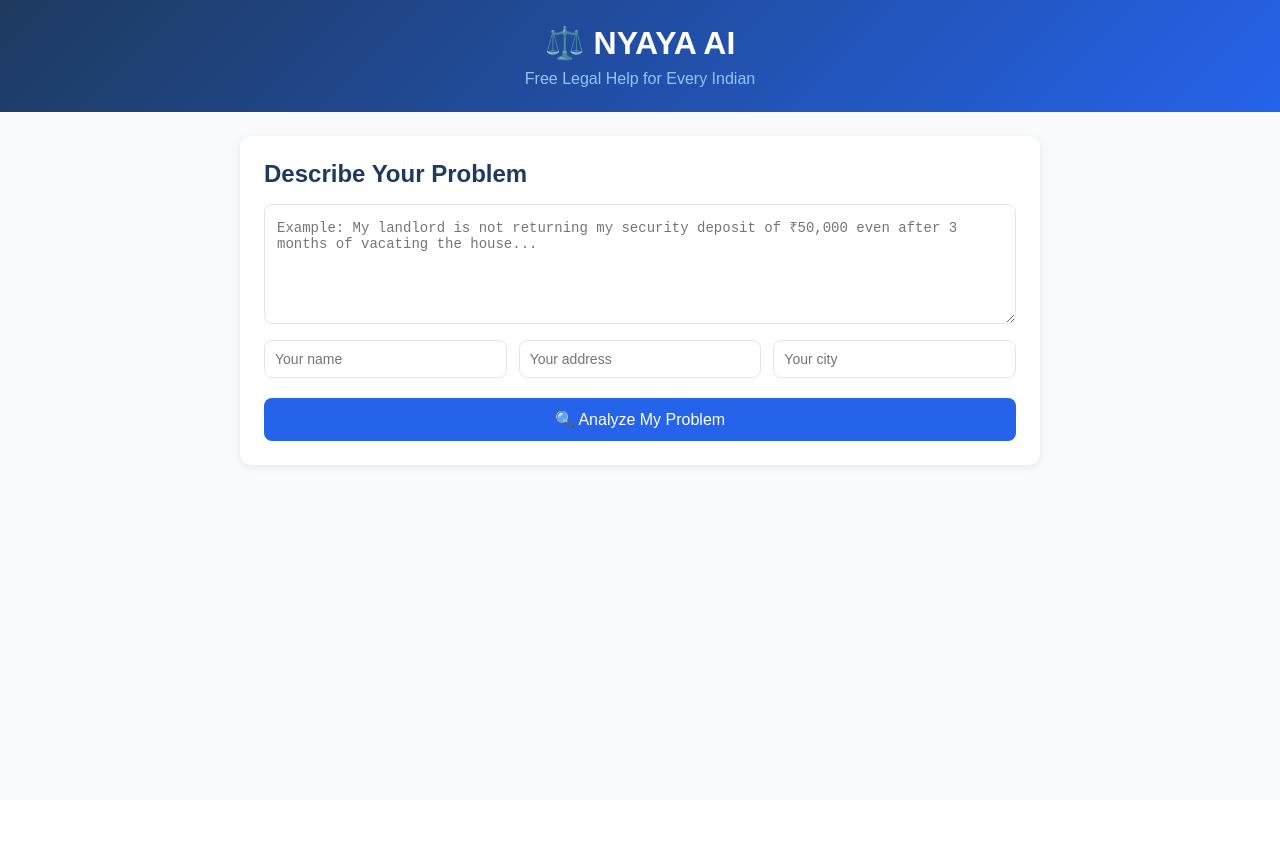
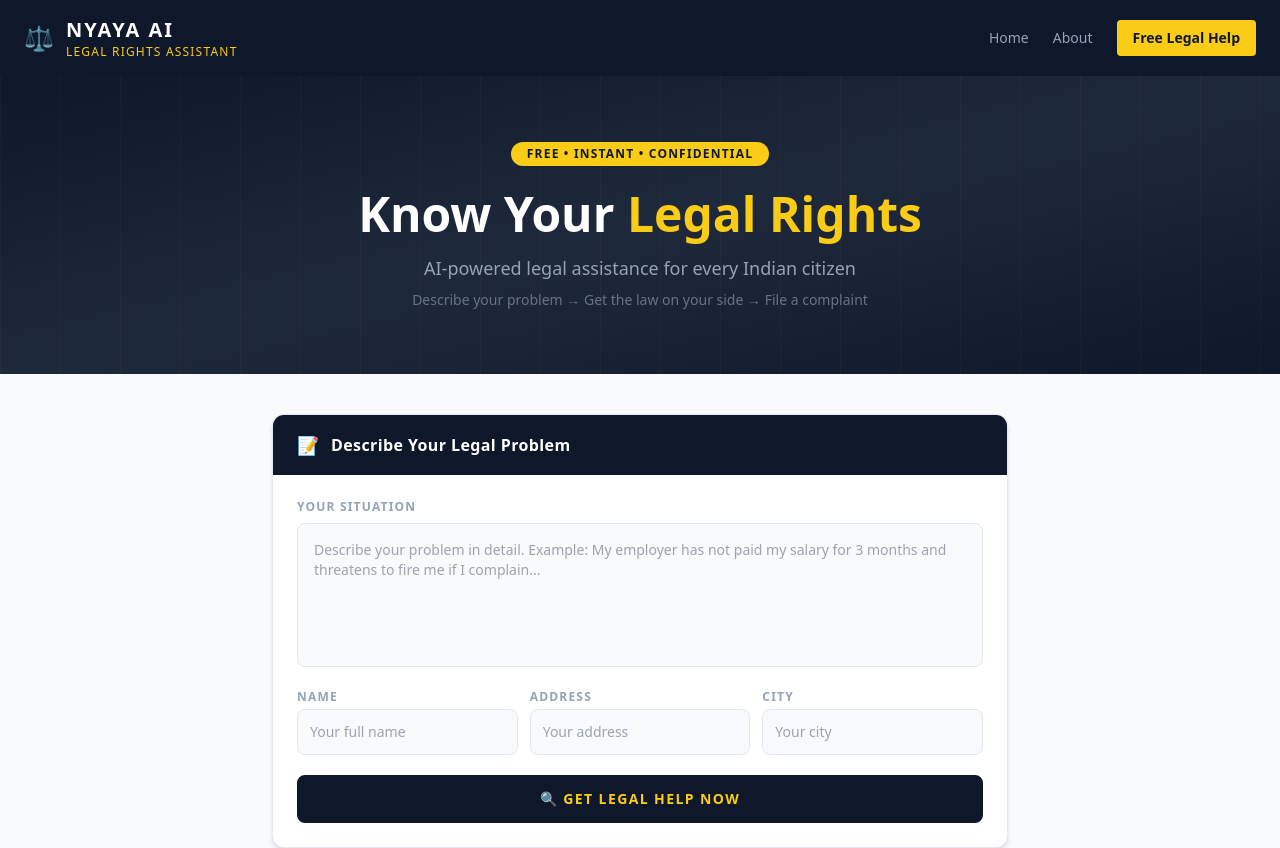
Before and after one commit to arathivrvenkatesh/nyaya-ai, a React (Create React App) app in the folder frontend/: page / in a window 1280 px wide. Shown: the top 848 px of the page. Before the commit the page ends 800 px from the top, so only its background shows below. Built offline with nearby package versions, Linux system fonts and the light colour scheme.

Commit message:
Beautiful professional UI with Tailwind

```diff
--- a/frontend/package.json
+++ b/frontend/package.json
@@ -39,5 +39,10 @@
       "last 1 firefox version",
       "last 1 safari version"
     ]
+  },
+  "devDependencies": {
+    "autoprefixer": "^10.4.27",
+    "postcss": "^8.5.8",
+    "tailwindcss": "^3.4.1"
   }
 }
--- /dev/null
+++ b/frontend/postcss.config.js
@@ -0,0 +1,6 @@
+module.exports = {
+  plugins: {
+    tailwindcss: {},
+    autoprefixer: {},
+  },
+}
--- a/frontend/src/App.css
+++ /dev/null
@@ -1,38 +0,0 @@
-.App {
-  text-align: center;
-}
-
-.App-logo {
-  height: 40vmin;
-  pointer-events: none;
-}
-
-@media (prefers-reduced-motion: no-preference) {
-  .App-logo {
-    animation: App-logo-spin infinite 20s linear;
-  }
-}
-
-.App-header {
-  background-color: #282c34;
-  min-height: 100vh;
-  display: flex;
-  flex-direction: column;
-  align-items: center;
-  justify-content: center;
-  font-size: calc(10px + 2vmin);
-  color: white;
-}
-
-.App-link {
-  color: #61dafb;
-}
-
-@keyframes App-logo-spin {
-  from {
-    transform: rotate(0deg);
-  }
-  to {
-    transform: rotate(360deg);
-  }
-}
--- a/frontend/src/App.js
+++ b/frontend/src/App.js
@@ -1,6 +1,5 @@
 import React, { useState } from 'react';
 import axios from 'axios';
-import './App.css';
 
 const API = 'https://nyaya-ai-backend.onrender.com';
 
@@ -17,30 +16,16 @@
   const [error, setError] = useState(null);
 
   const analyze = async () => {
-    if (!text.trim()) {
-      setError('Please describe your problem first');
-      return;
-    }
-    setLoading(true);
-    setError(null);
-    setResult(null);
-    setLetter(null);
-    setCenters([]);
+    if (!text.trim()) { setError('Please describe your problem first'); return; }
+    setLoading(true); setError(null); setResult(null); setLetter(null); setCenters([]);
     try {
-      const res = await axios.post(`${API}/analyze`, {
-        text,
-        language: 'english'
-      });
+      const res = await axios.post(`${API}/analyze`, { text, language: 'english' });
       setResult(res.data);
-
-      // Also fetch legal centers
       if (city) {
         const centersRes = await axios.get(`${API}/legal-centers?city=${city}`);
         setCenters(centersRes.data.centers);
       }
-    } catch (err) {
-      setError('Something went wrong. Make sure your backend is running!');
-    }
+    } catch (err) { setError('Something went wrong. Please try again!'); }
     setLoading(false);
   };
 
@@ -49,16 +34,13 @@
     setLetterLoading(true);
     try {
       const res = await axios.post(`${API}/generate-letter`, {
-        text,
-        category: result.analysis.category,
+        text, category: result.analysis.category,
         law_sections: result.analysis.law_sections,
         user_name: name || 'The Complainant',
         user_address: address || 'Address of Complainant'
       });
       setLetter(res.data.letter);
-    } catch (err) {
-      setError('Could not generate letter. Try again!');
-    }
+    } catch (err) { setError('Could not generate letter. Try again!'); }
     setLetterLoading(false);
   };
 
@@ -73,168 +55,243 @@
   };
 
   const getStressColor = (score) => {
-    if (score <= 3) return '#22c55e';
-    if (score <= 6) return '#f59e0b';
-    return '#ef4444';
+    if (score <= 3) return 'bg-green-600';
+    if (score <= 6) return 'bg-yellow-500';
+    return 'bg-red-600';
   };
 
   return (
-    <div style={{ minHeight: '100vh', background: '#f8fafc', fontFamily: 'Arial, sans-serif' }}>
+    <div className="min-h-screen bg-slate-50">
 
-      {/* Header */}
-      <div style={{ background: 'linear-gradient(135deg, #1e3a5f, #2563eb)', padding: '24px', textAlign: 'center' }}>
-        <h1 style={{ color: 'white', fontSize: '2rem', margin: 0 }}>⚖️ NYAYA AI</h1>
-        <p style={{ color: '#93c5fd', margin: '8px 0 0' }}>Free Legal Help for Every Indian</p>
+      {/* Navbar */}
+      <nav className="bg-slate-900 px-6 py-4 flex items-center justify-between shadow-lg">
+        <div className="flex items-center gap-3">
+          <span className="text-2xl">⚖️</span>
+          <div>
+            <h1 className="text-white font-bold text-xl tracking-widest">NYAYA AI</h1>
+            <p className="text-yellow-400 text-xs tracking-widest uppercase">Legal Rights Assistant</p>
+          </div>
+        </div>
+        <div className="hidden md:flex items-center gap-6 text-slate-400 text-sm">
+          <span className="hover:text-yellow-400 cursor-pointer transition">Home</span>
+          <span className="hover:text-yellow-400 cursor-pointer transition">About</span>
+          <span className="bg-yellow-400 text-slate-900 px-4 py-2 rounded font-semibold text-sm hover:bg-yellow-300 cursor-pointer transition">Free Legal Help</span>
+        </div>
+      </nav>
+
+      {/* Hero */}
+      <div className="bg-gradient-to-br from-slate-900 via-slate-800 to-slate-900 py-16 px-6 text-center relative overflow-hidden">
+        <div className="absolute inset-0 opacity-5" style={{backgroundImage: 'repeating-linear-gradient(90deg, #c9a84c 0px, #c9a84c 1px, transparent 1px, transparent 60px)'}}></div>
+        <div className="relative z-10 max-w-2xl mx-auto">
+          <div className="inline-block bg-yellow-400 text-slate-900 text-xs font-bold px-4 py-1 rounded-full tracking-widest uppercase mb-6">
+            Free • Instant • Confidential
+          </div>
+          <h2 className="text-white text-4xl md:text-5xl font-bold mb-4 leading-tight">
+            Know Your <span className="text-yellow-400">Legal Rights</span>
+          </h2>
+          <p className="text-slate-400 text-lg mb-2">
+            AI-powered legal assistance for every Indian citizen
+          </p>
+          <p className="text-slate-500 text-sm">
+            Describe your problem → Get the law on your side → File a complaint
+          </p>
+        </div>
       </div>
 
       {/* Main Content */}
-      <div style={{ maxWidth: '800px', margin: '0 auto', padding: '24px' }}>
+      <div className="max-w-3xl mx-auto px-4 py-10">
 
-        {/* Input Section */}
-        <div style={{ background: 'white', borderRadius: '12px', padding: '24px', marginBottom: '24px', boxShadow: '0 2px 8px rgba(0,0,0,0.08)' }}>
-          <h2 style={{ margin: '0 0 16px', color: '#1e3a5f' }}>Describe Your Problem</h2>
-
+        {/* Input Card */}
+        <div className="bg-white rounded-xl shadow-md border border-slate-200 overflow-hidden mb-8">
+          <div className="bg-slate-900 px-6 py-4 flex items-center gap-3">
+            <span className="text-yellow-400 text-lg">📝</span>
+            <h3 className="text-white font-semibold tracking-wide">Describe Your Legal Problem</h3>
+          </div>
+          <div className="p-6">
+            <p className="text-xs font-bold tracking-widest text-slate-400 uppercase mb-2">Your Situation</p>
             <textarea
               value={text}
               onChange={e => setText(e.target.value)}
-            placeholder="Example: My landlord is not returning my security deposit of ₹50,000 even after 3 months of vacating the house..."
-            style={{ width: '100%', height: '120px', padding: '12px', borderRadius: '8px', border: '1px solid #e2e8f0', fontSize: '14px', resize: 'vertical', boxSizing: 'border-box' }}
+              placeholder="Describe your problem in detail. Example: My employer has not paid my salary for 3 months and threatens to fire me if I complain..."
+              className="w-full h-36 p-4 border border-slate-200 rounded-lg text-sm text-slate-700 bg-slate-50 resize-none focus:outline-none focus:border-yellow-400 focus:ring-2 focus:ring-yellow-100 transition"
             />
-
-          <div style={{ display: 'grid', gridTemplateColumns: '1fr 1fr 1fr', gap: '12px', margin: '12px 0' }}>
+            <div className="grid grid-cols-1 md:grid-cols-3 gap-3 mt-4">
+              {[
+                { val: name, set: setName, placeholder: 'Your full name', label: 'Name' },
+                { val: address, set: setAddress, placeholder: 'Your address', label: 'Address' },
+                { val: city, set: setCity, placeholder: 'Your city', label: 'City' },
+              ].map((f, i) => (
+                <div key={i}>
+                  <p className="text-xs font-bold tracking-widest text-slate-400 uppercase mb-1">{f.label}</p>
                   <input
-              value={name}
-              onChange={e => setName(e.target.value)}
-              placeholder="Your name"
-              style={{ padding: '10px', borderRadius: '8px', border: '1px solid #e2e8f0', fontSize: '14px' }}
-            />
-            <input
-              value={address}
-              onChange={e => setAddress(e.target.value)}
-              placeholder="Your address"
-              style={{ padding: '10px', borderRadius: '8px', border: '1px solid #e2e8f0', fontSize: '14px' }}
-            />
-            <input
-              value={city}
-              onChange={e => setCity(e.target.value)}
-              placeholder="Your city"
-              style={{ padding: '10px', borderRadius: '8px', border: '1px solid #e2e8f0', fontSize: '14px' }}
+                    type="text"
+                    value={f.val}
+                    onChange={e => f.set(e.target.value)}
+                    placeholder={f.placeholder}
+                    className="w-full p-3 border border-slate-200 rounded-lg text-sm text-slate-700 bg-slate-50 focus:outline-none focus:border-yellow-400 focus:ring-2 focus:ring-yellow-100 transition"
                   />
                 </div>
-
-          {error && <p style={{ color: '#ef4444', margin: '8px 0' }}>{error}</p>}
-
+              ))}
+            </div>
+            {error && (
+              <div className="mt-4 bg-red-50 border-l-4 border-red-500 text-red-700 px-4 py-3 rounded text-sm">
+                ⚠️ {error}
+              </div>
+            )}
             <button
               onClick={analyze}
               disabled={loading}
-            style={{ background: '#2563eb', color: 'white', border: 'none', padding: '12px 32px', borderRadius: '8px', fontSize: '16px', cursor: 'pointer', width: '100%', marginTop: '8px' }}
+              className="mt-5 w-full bg-slate-900 hover:bg-yellow-400 text-yellow-400 hover:text-slate-900 border-2 border-slate-900 font-bold py-3 rounded-lg tracking-widest uppercase text-sm transition-all duration-200 disabled:opacity-50 disabled:cursor-not-allowed"
             >
-            {loading ? 'Analyzing...' : '🔍 Analyze My Problem'}
+              {loading ? '⏳ Analyzing Your Problem...' : '🔍 Get Legal Help Now'}
             </button>
           </div>
+        </div>
 
-        {/* Results Section */}
         {result && (
-          <div>
-            {/* Stress Score */}
-            <div style={{ background: 'white', borderRadius: '12px', padding: '24px', marginBottom: '16px', boxShadow: '0 2px 8px rgba(0,0,0,0.08)' }}>
-              <h3 style={{ margin: '0 0 12px', color: '#1e3a5f' }}>Legal Stress Score</h3>
-              <div style={{ display: 'flex', alignItems: 'center', gap: '16px' }}>
-                <div style={{ width: '64px', height: '64px', borderRadius: '50%', background: getStressColor(result.analysis.stress_score), display: 'flex', alignItems: 'center', justifyContent: 'center', color: 'white', fontSize: '24px', fontWeight: 'bold' }}>
+          <div className="space-y-6">
+
+            {/* Case Assessment */}
+            <div className="bg-white rounded-xl shadow-md border border-slate-200 overflow-hidden">
+              <div className="bg-slate-900 px-6 py-4 flex items-center gap-3">
+                <span className="text-yellow-400 text-lg">📊</span>
+                <h3 className="text-white font-semibold tracking-wide">Case Assessment</h3>
+              </div>
+              <div className="p-6 flex items-center gap-6">
+                <div className={`${getStressColor(result.analysis.stress_score)} w-20 h-20 rounded-full flex items-center justify-center text-white text-3xl font-bold shadow-lg flex-shrink-0`}>
                   {result.analysis.stress_score}
                 </div>
                 <div>
-                  <p style={{ margin: 0, fontWeight: 'bold' }}>
-                    {result.analysis.stress_score >= 7 ? 'High Stress Detected' : result.analysis.stress_score >= 4 ? 'Moderate Stress' : 'Low Stress'}
+                  <p className="text-xs font-bold tracking-widest text-slate-400 uppercase mb-1">Stress Level</p>
+                  <p className="font-bold text-lg text-slate-800 mb-1">
+                    {result.analysis.stress_score >= 7 ? '🔴 High Distress Detected' : result.analysis.stress_score >= 4 ? '🟡 Moderate Stress' : '🟢 Low Stress'}
                   </p>
-                  <p style={{ margin: '4px 0 0', color: '#64748b', fontSize: '14px' }}>
-                    Category: <strong>{result.analysis.category}</strong>
-                    {result.analysis.urgent && <span style={{ marginLeft: '8px', background: '#fef2f2', color: '#ef4444', padding: '2px 8px', borderRadius: '4px', fontSize: '12px' }}>🚨 URGENT</span>}
+                  <p className="text-slate-500 text-sm">
+                    Category: <span className="font-bold text-slate-800 capitalize">{result.analysis.category}</span>
+                    {result.analysis.urgent && (
+                      <span className="ml-2 bg-red-100 text-red-700 text-xs font-bold px-2 py-1 rounded uppercase tracking-wide border border-red-200">
+                        🚨 Urgent
+                      </span>
+                    )}
                   </p>
                 </div>
               </div>
             </div>
 
-            {/* Your Rights */}
-            <div style={{ background: 'white', borderRadius: '12px', padding: '24px', marginBottom: '16px', boxShadow: '0 2px 8px rgba(0,0,0,0.08)' }}>
-              <h3 style={{ margin: '0 0 12px', color: '#1e3a5f' }}>⚖️ Your Legal Rights</h3>
-              <p style={{ margin: '0 0 12px', lineHeight: '1.6' }}>{result.analysis.rights}</p>
-              <h4 style={{ margin: '16px 0 8px', color: '#1e3a5f' }}>Relevant Law Sections</h4>
-              <div style={{ display: 'flex', flexWrap: 'wrap', gap: '8px' }}>
+            {/* Legal Rights */}
+            <div className="bg-white rounded-xl shadow-md border border-slate-200 overflow-hidden">
+              <div className="bg-slate-900 px-6 py-4 flex items-center gap-3">
+                <span className="text-yellow-400 text-lg">⚖️</span>
+                <h3 className="text-white font-semibold tracking-wide">Your Legal Rights</h3>
+              </div>
+              <div className="p-6">
+                <p className="text-xs font-bold tracking-widest text-slate-400 uppercase mb-2">Rights Explanation</p>
+                <p className="text-slate-600 leading-relaxed mb-6">{result.analysis.rights}</p>
+                <p className="text-xs font-bold tracking-widest text-slate-400 uppercase mb-3">Applicable Law Sections</p>
+                <div className="flex flex-wrap gap-2 mb-6">
                   {result.analysis.law_sections.map((s, i) => (
-                  <span key={i} style={{ background: '#eff6ff', color: '#2563eb', padding: '4px 12px', borderRadius: '20px', fontSize: '13px' }}>{s}</span>
+                    <span key={i} className="bg-slate-100 text-slate-700 border border-slate-200 px-3 py-1 rounded text-sm font-medium">
+                      {s}
+                    </span>
                   ))}
                 </div>
-              <h4 style={{ margin: '16px 0 8px', color: '#1e3a5f' }}>Next Steps</h4>
-              <p style={{ margin: 0, lineHeight: '1.6', color: '#475569' }}>{result.analysis.next_steps}</p>
+                <p className="text-xs font-bold tracking-widest text-slate-400 uppercase mb-2">Recommended Next Steps</p>
+                <p className="text-slate-600 leading-relaxed">{result.analysis.next_steps}</p>
+              </div>
             </div>
 
-            {/* Mental Health Support */}
+            {/* Mental Health */}
             {result.mental_health_support && (
-              <div style={{ background: '#fef3c7', borderRadius: '12px', padding: '24px', marginBottom: '16px', border: '1px solid #fcd34d' }}>
-                <h3 style={{ margin: '0 0 8px', color: '#92400e' }}>💛 We Care About You</h3>
-                <p style={{ margin: '0 0 4px' }}>{result.mental_health_support.message}</p>
-                <p style={{ margin: '0 0 4px' }}>{result.mental_health_support.suggestion}</p>
-                <p style={{ margin: 0, fontWeight: 'bold' }}>📞 {result.mental_health_support.helpline}</p>
+              <div className="bg-amber-50 rounded-xl border border-amber-200 border-l-4 border-l-yellow-400 p-6">
+                <p className="text-xs font-bold tracking-widest text-yellow-600 uppercase mb-2">Wellbeing Support</p>
+                <p className="font-bold text-amber-800 text-lg mb-2">💛 We Care About Your Wellbeing</p>
+                <p className="text-amber-700 mb-2 text-sm">{result.mental_health_support.suggestion}</p>
+                <p className="font-bold text-amber-800">📞 {result.mental_health_support.helpline}</p>
               </div>
             )}
 
             {/* Helplines */}
-            <div style={{ background: 'white', borderRadius: '12px', padding: '24px', marginBottom: '16px', boxShadow: '0 2px 8px rgba(0,0,0,0.08)' }}>
-              <h3 style={{ margin: '0 0 12px', color: '#1e3a5f' }}>📞 Helplines</h3>
+            <div className="bg-white rounded-xl shadow-md border border-slate-200 overflow-hidden">
+              <div className="bg-slate-900 px-6 py-4 flex items-center gap-3">
+                <span className="text-yellow-400 text-lg">📞</span>
+                <h3 className="text-white font-semibold tracking-wide">Emergency Helplines</h3>
+              </div>
+              <div className="p-6 space-y-3">
                 {result.helplines.map((h, i) => (
-                <div key={i} style={{ display: 'flex', justifyContent: 'space-between', padding: '10px', background: '#f8fafc', borderRadius: '8px', marginBottom: '8px' }}>
+                  <div key={i} className="flex items-center justify-between p-4 bg-slate-50 rounded-lg border-l-4 border-yellow-400 hover:bg-slate-100 transition">
                     <div>
-                    <p style={{ margin: 0, fontWeight: 'bold', fontSize: '14px' }}>{h.name}</p>
-                    <p style={{ margin: 0, fontSize: '12px', color: '#64748b' }}>{h.available}</p>
+                      <p className="font-semibold text-slate-800">{h.name}</p>
+                      <p className="text-xs text-slate-400 mt-1">🕐 {h.available}</p>
                     </div>
-                  <p style={{ margin: 0, fontWeight: 'bold', color: '#2563eb', fontSize: '18px' }}>{h.number}</p>
+                    <span className="text-2xl font-bold text-slate-900">{h.number}</span>
                   </div>
                 ))}
               </div>
+            </div>
 
-            {/* Generate Letter */}
-            <div style={{ background: 'white', borderRadius: '12px', padding: '24px', marginBottom: '16px', boxShadow: '0 2px 8px rgba(0,0,0,0.08)' }}>
-              <h3 style={{ margin: '0 0 8px', color: '#1e3a5f' }}>📄 Complaint Letter</h3>
-              <p style={{ margin: '0 0 16px', color: '#64748b', fontSize: '14px' }}>Generate a ready-to-file legal complaint letter</p>
+            {/* Letter Generator */}
+            <div className="bg-white rounded-xl shadow-md border border-slate-200 overflow-hidden">
+              <div className="bg-slate-900 px-6 py-4 flex items-center gap-3">
+                <span className="text-yellow-400 text-lg">📄</span>
+                <h3 className="text-white font-semibold tracking-wide">Complaint Letter Generator</h3>
+              </div>
+              <div className="p-6">
+                <p className="text-slate-500 text-sm mb-5 leading-relaxed">
+                  Generate a professionally formatted, legally worded complaint letter ready to be submitted to the appropriate authority.
+                </p>
                 <button
                   onClick={generateLetter}
                   disabled={letterLoading}
-                style={{ background: '#059669', color: 'white', border: 'none', padding: '12px 24px', borderRadius: '8px', fontSize: '14px', cursor: 'pointer', marginRight: '12px' }}
+                  className="bg-green-700 hover:bg-green-800 text-white font-bold py-3 px-6 rounded-lg text-sm tracking-wide transition disabled:opacity-50"
                 >
-                {letterLoading ? 'Generating...' : '✍️ Generate Letter'}
+                  {letterLoading ? '⏳ Drafting Letter...' : '✍️ Generate Complaint Letter'}
                 </button>
-
                 {letter && (
-                <div style={{ marginTop: '16px' }}>
-                  <pre style={{ background: '#f8fafc', padding: '16px', borderRadius: '8px', whiteSpace: 'pre-wrap', fontSize: '13px', lineHeight: '1.6', border: '1px solid #e2e8f0' }}>
+                  <div>
+                    <div className="mt-5 bg-slate-50 border border-slate-200 rounded-lg p-5 whitespace-pre-wrap text-sm leading-loose text-slate-700 font-mono">
                       {letter}
-                  </pre>
+                    </div>
                     <button
                       onClick={downloadLetter}
-                    style={{ background: '#7c3aed', color: 'white', border: 'none', padding: '10px 24px', borderRadius: '8px', fontSize: '14px', cursor: 'pointer', marginTop: '12px' }}
+                      className="mt-4 bg-transparent border-2 border-slate-900 text-slate-900 hover:bg-slate-900 hover:text-yellow-400 font-bold py-2 px-6 rounded-lg text-sm tracking-wide transition"
                     >
                       📥 Download as PDF
                     </button>
                   </div>
                 )}
               </div>
+            </div>
 
             {/* Legal Centers */}
             {centers.length > 0 && (
-              <div style={{ background: 'white', borderRadius: '12px', padding: '24px', marginBottom: '16px', boxShadow: '0 2px 8px rgba(0,0,0,0.08)' }}>
-                <h3 style={{ margin: '0 0 12px', color: '#1e3a5f' }}>📍 Nearest Legal Aid Centers</h3>
+              <div className="bg-white rounded-xl shadow-md border border-slate-200 overflow-hidden">
+                <div className="bg-slate-900 px-6 py-4 flex items-center gap-3">
+                  <span className="text-yellow-400 text-lg">📍</span>
+                  <h3 className="text-white font-semibold tracking-wide">Nearest Legal Aid Centers</h3>
+                </div>
+                <div className="p-6 space-y-3">
                   {centers.map((c, i) => (
-                  <div key={i} style={{ padding: '12px', background: '#f8fafc', borderRadius: '8px', marginBottom: '8px' }}>
-                    <p style={{ margin: '0 0 4px', fontWeight: 'bold' }}>{c.name}</p>
-                    <p style={{ margin: '0 0 4px', fontSize: '13px', color: '#64748b' }}>📍 {c.address}</p>
-                    <p style={{ margin: 0, fontSize: '13px' }}>📞 <strong>{c.phone}</strong> | ✉️ {c.email}</p>
+                    <div key={i} className="p-4 bg-slate-50 rounded-lg border-l-4 border-slate-900 hover:bg-slate-100 transition">
+                      <p className="font-semibold text-slate-800 mb-1">{c.name}</p>
+                      <p className="text-xs text-slate-500 mb-1">📍 {c.address}</p>
+                      <p className="text-sm">📞 <strong>{c.phone}</strong> &nbsp;|&nbsp; ✉️ {c.email}</p>
                     </div>
                   ))}
                 </div>
-            )}
               </div>
             )}
+
+          </div>
+        )}
+
+        {/* Footer */}
+        <div className="text-center mt-12 pt-8 border-t border-slate-200">
+          <p className="text-slate-900 font-bold text-lg tracking-widest">⚖️ NYAYA AI</p>
+          <p className="text-slate-500 text-sm mt-1">Free Legal Assistance for Every Indian Citizen</p>
+          <p className="text-slate-400 text-xs mt-3">
+            This tool provides general legal guidance only. Please consult a qualified lawyer for complex legal matters.
+          </p>
+        </div>
       </div>
     </div>
   );
--- a/frontend/src/index.css
+++ b/frontend/src/index.css
@@ -1,13 +1,3 @@
-body {
-  margin: 0;
-  font-family: -apple-system, BlinkMacSystemFont, 'Segoe UI', 'Roboto', 'Oxygen',
-    'Ubuntu', 'Cantarell', 'Fira Sans', 'Droid Sans', 'Helvetica Neue',
-    sans-serif;
-  -webkit-font-smoothing: antialiased;
-  -moz-osx-font-smoothing: grayscale;
-}
-
-code {
-  font-family: source-code-pro, Menlo, Monaco, Consolas, 'Courier New',
-    monospace;
-}
+@tailwind base;
+@tailwind components;
+@tailwind utilities;
--- /dev/null
+++ b/frontend/tailwind.config.js
@@ -0,0 +1,9 @@
+module.exports = {
+  content: [
+    "./src/**/*.{js,jsx,ts,tsx}",
+  ],
+  theme: {
+    extend: {},
+  },
+  plugins: [],
+}
```
Also changed, not shown: 1 other file (tests, documents, lock files or other folders). Lines whose indentation alone changed are shown as unchanged.
